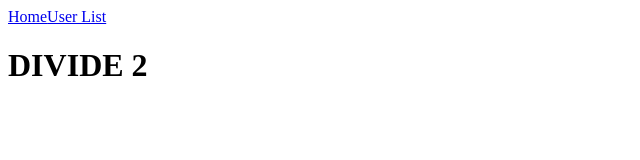
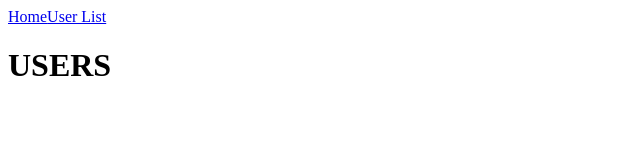
Before and after one commit to alexsylvian/final-project, a React (Create React App) app in the folder client/: page /users in a window 1280 px wide. Shown: the top 160 px of the page, without its empty margins (0-640 px from the left). Built offline with nearby package versions, Linux system fonts and the light colour scheme.

Commit message:
routes working :)

```diff
--- a/client/src/components/App.js
+++ b/client/src/components/App.js
@@ -11,9 +11,10 @@
             key={index}
             path={route.path}
             exact={route.exact}
-            render={(props) => (
-              <route.component {...props} routes={route.routes} />
-            )}
+            render={(props) => {
+              console.log("Rendering route:", route.path);
+              return <route.component {...props} routes={route.routes} />;
+            }}
           />
         ))}
       </Switch>
--- a/client/src/components/Navbar.js
+++ b/client/src/components/Navbar.js
@@ -7,12 +7,14 @@
       <NavLink
         to="/"
         className="navbar"
+        onClick={() => console.log("Home link clicked")}
       >
         Home
       </NavLink>
       <NavLink
         to="/users"
         className="navbar"
+        onClick={() => console.log("User List link clicked")}
       >
         User List
       </NavLink>
--- a/client/src/pages/UsersPage.js
+++ b/client/src/pages/UsersPage.js
@@ -1,10 +1,14 @@
 import React from "react";
+import NavBar from "../components/Navbar";
 
 function UsersPage(){
     return(
+        <>
+        <NavBar />
         <div>
             <h1>USERS</h1>
         </div>
+        </>
     )
 }
 
--- a/client/src/routes.js
+++ b/client/src/routes.js
@@ -7,11 +7,13 @@
     {
       path: "/",
       component: Home,
+      exact: true,
     //   errorElement: <ErrorPage />
     },
     {
       path: "/users",
       component: UsersPage,
+      exact: true,
     //   errorElement: <ErrorPage />
     }
     // {
```
